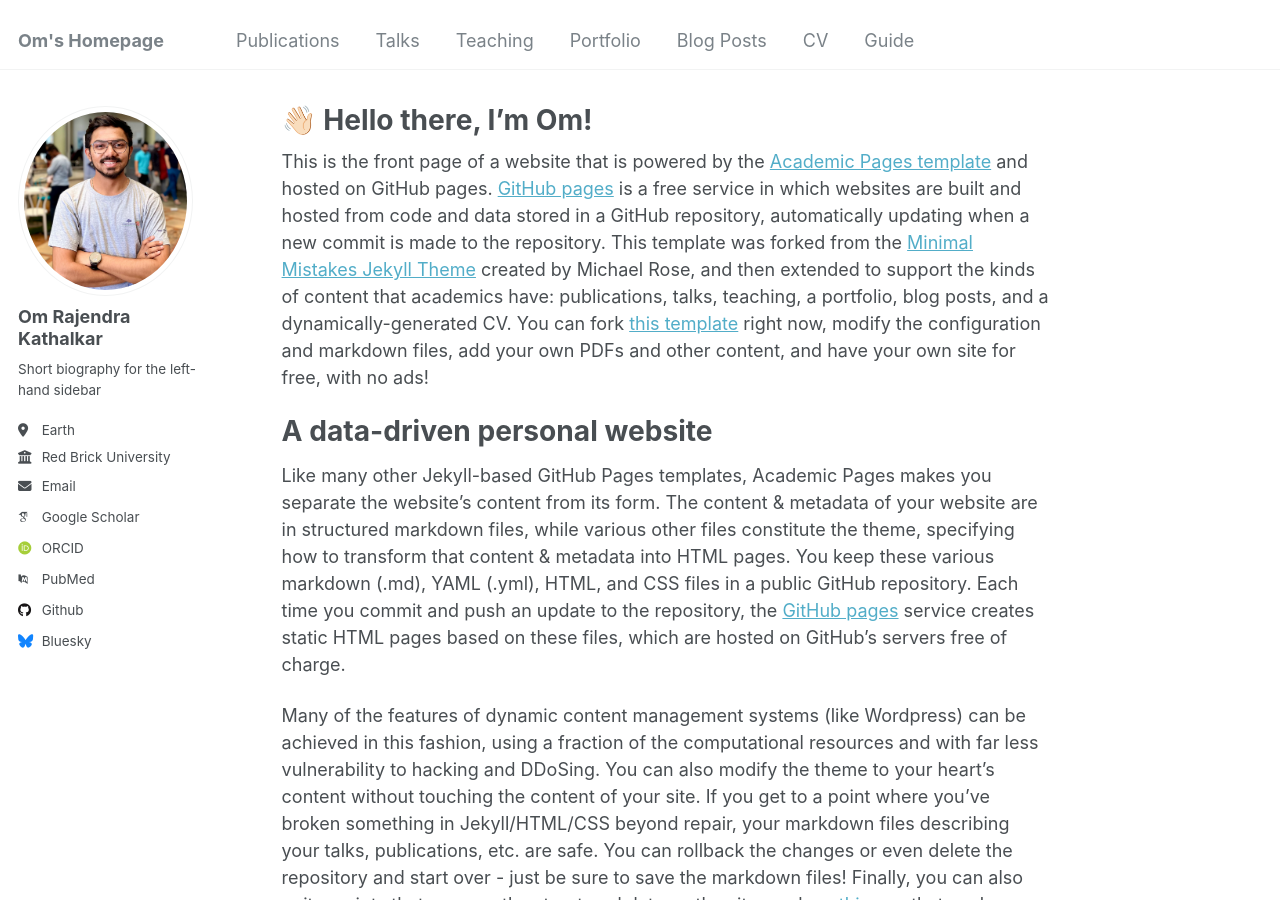
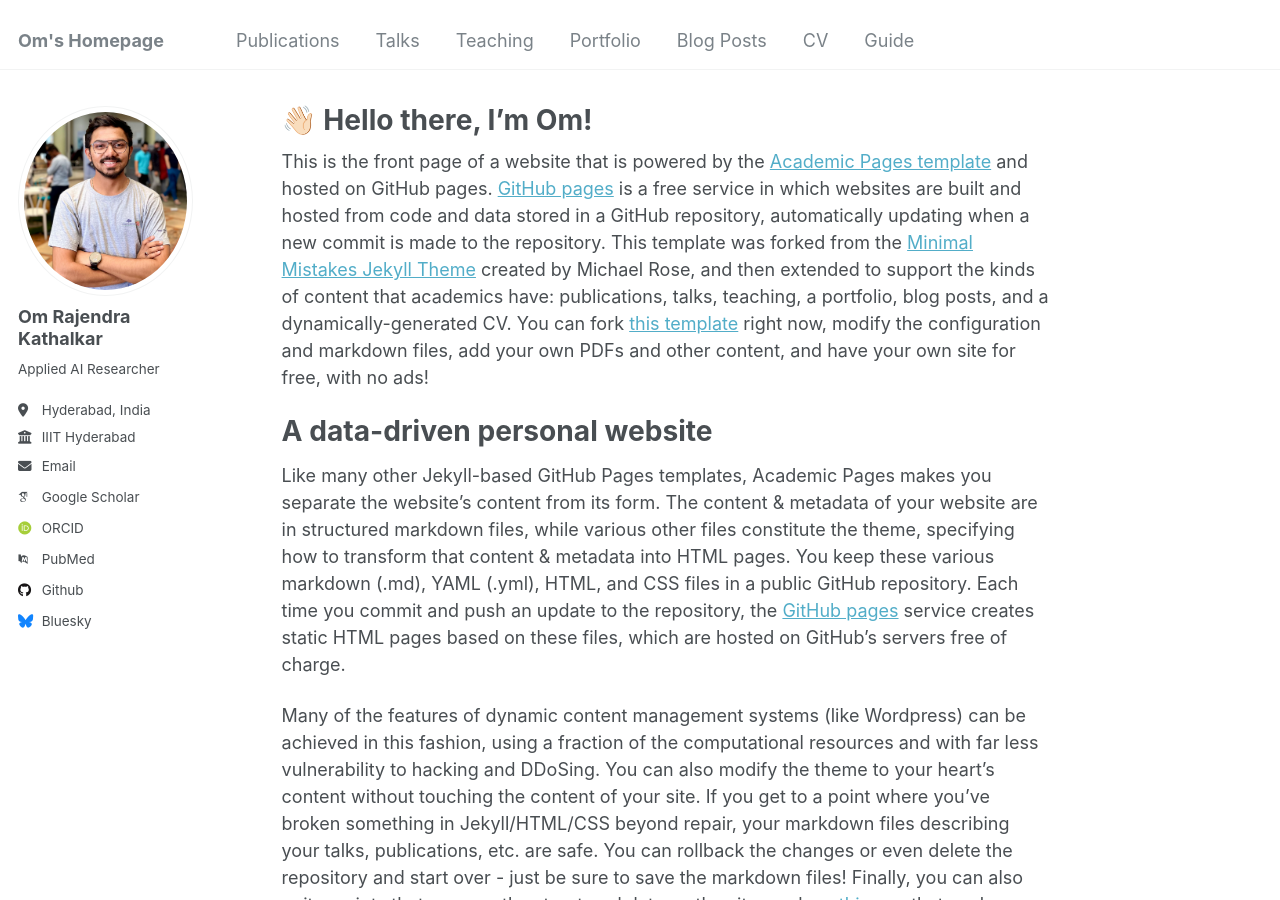
Before and after one commit to omkathalkar/omkathalkar, a Jekyll site: the page built from _pages/about.md, in a window 1280 px wide and 900 px high. Built offline with Jekyll 4.4.1, drawn with Linux system fonts in a browser that asks for light colours; some web fonts are replaced.

Commit message:
Update _config.yml

```diff
--- a/_config.yml
+++ b/_config.yml
@@ -24,11 +24,11 @@ author:
   avatar           : "IMG_6808.jpeg"
   name             : "Om Rajendra Kathalkar"
   pronouns         : # example: "she/her"
-  bio              : "Short biography for the left-hand sidebar"
-  location         : "Earth"
-  employer         : "Red Brick University"
+  bio              : "Applied AI Researcher"
+  location         : "Hyderabad, India"
+  employer         : "IIIT Hyderabad"
   uri              : # URL
-  email            : "none@example.org"
+  email            : "om.kathalkar@research.iiit.ac.in"
 
   # Academic websites
   arxiv            : # URL - Update with the correct link to your profile
```
